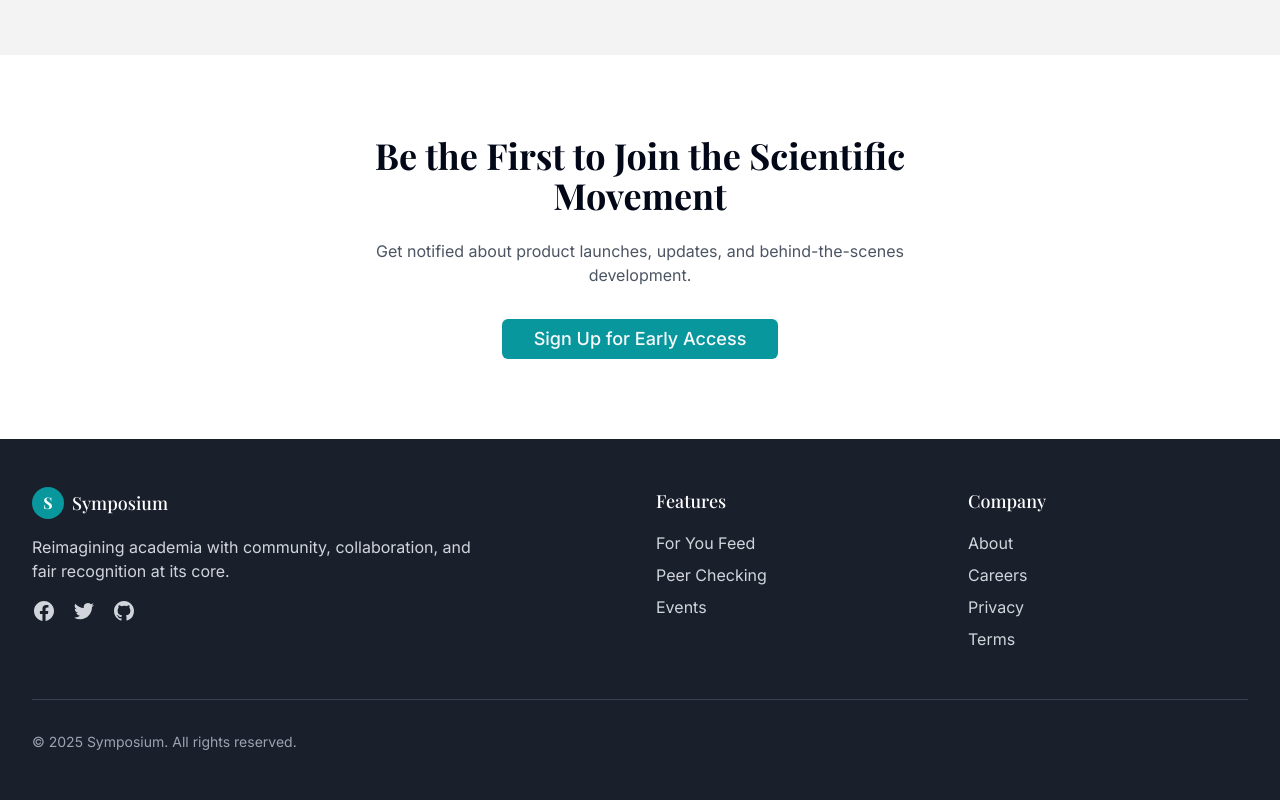
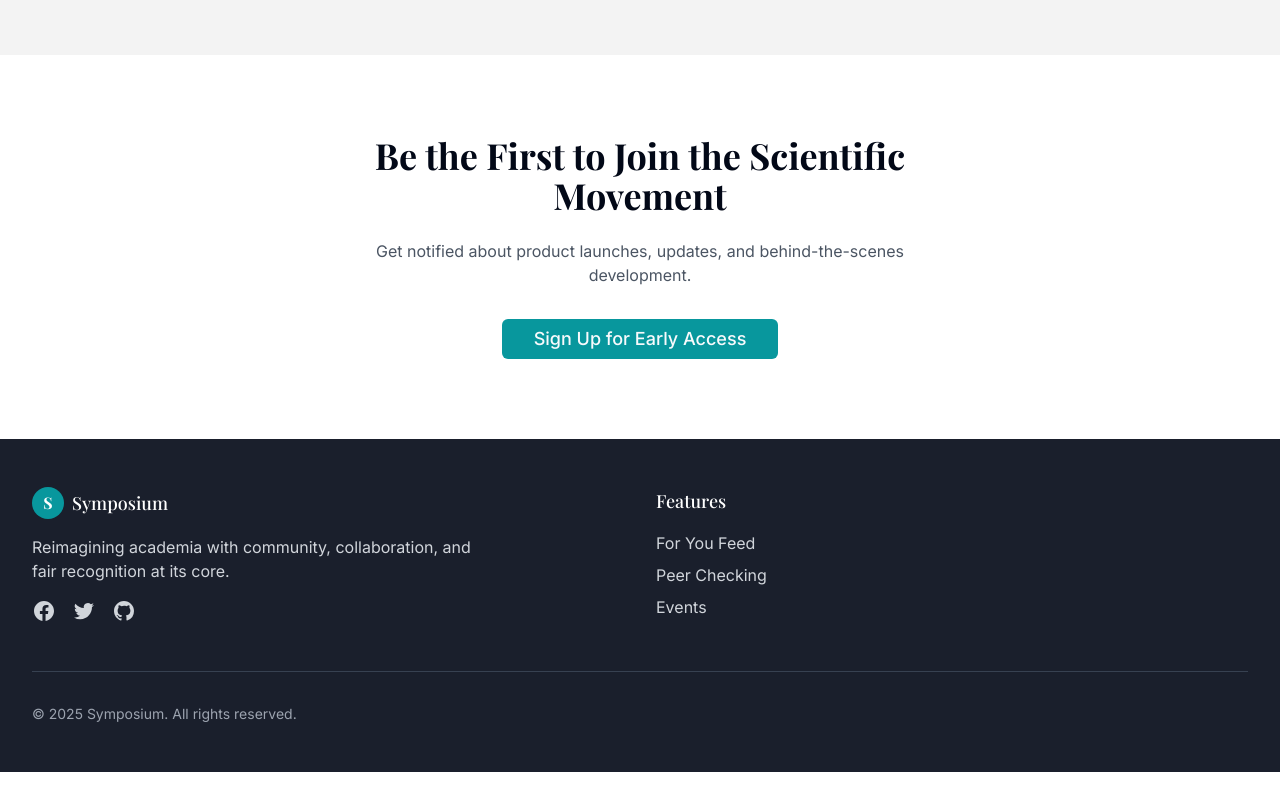
Before and after one commit to ibrahimsalat/symposium-vision-demo, a React (Vite) app: page / in a window 1280 px wide. Shown: the part 3674-4474 px from the top of the page. After the commit the page ends 4446 px from the top, so only its background shows below. Built offline with nearby package versions, Linux system fonts and the light colour scheme.

Commit message:
Remove unused code

```diff
--- a/src/components/Footer.tsx
+++ b/src/components/Footer.tsx
@@ -43,15 +43,6 @@ const Footer = () => {
               <li><Link to="/events" className="text-gray-300 hover:text-teal">Events</Link></li>
             </ul>
           </div>
-          <div>
-            <h3 className="font-medium text-lg mb-4">Company</h3>
-            <ul className="space-y-2">
-              <li><a href="#" className="text-gray-300 hover:text-teal">About</a></li>
-              <li><a href="#" className="text-gray-300 hover:text-teal">Careers</a></li>
-              <li><a href="#" className="text-gray-300 hover:text-teal">Privacy</a></li>
-              <li><a href="#" className="text-gray-300 hover:text-teal">Terms</a></li>
-            </ul>
-          </div>
         </div>
         <div className="mt-12 pt-8 border-t border-gray-700 text-gray-400 text-sm">
           <p>© 2025 Symposium. All rights reserved.</p>
```
